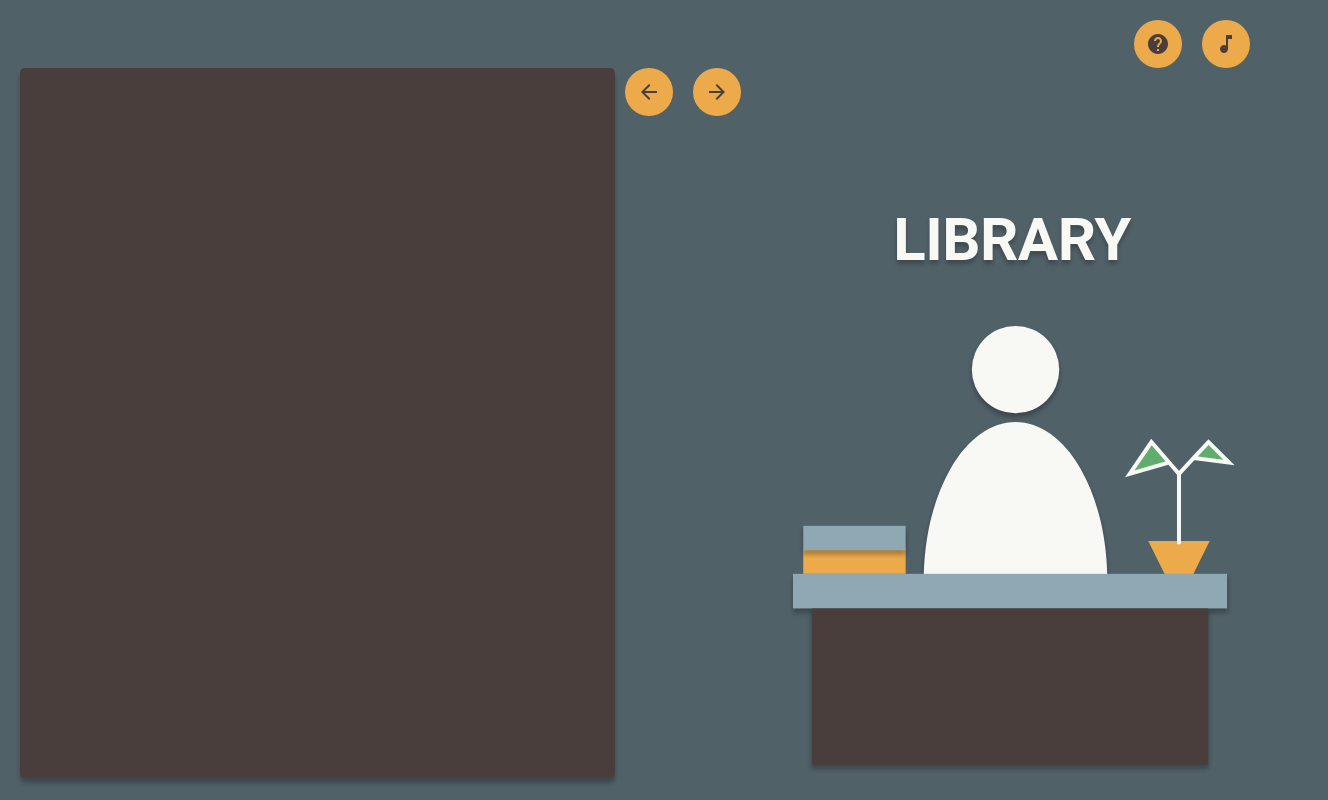
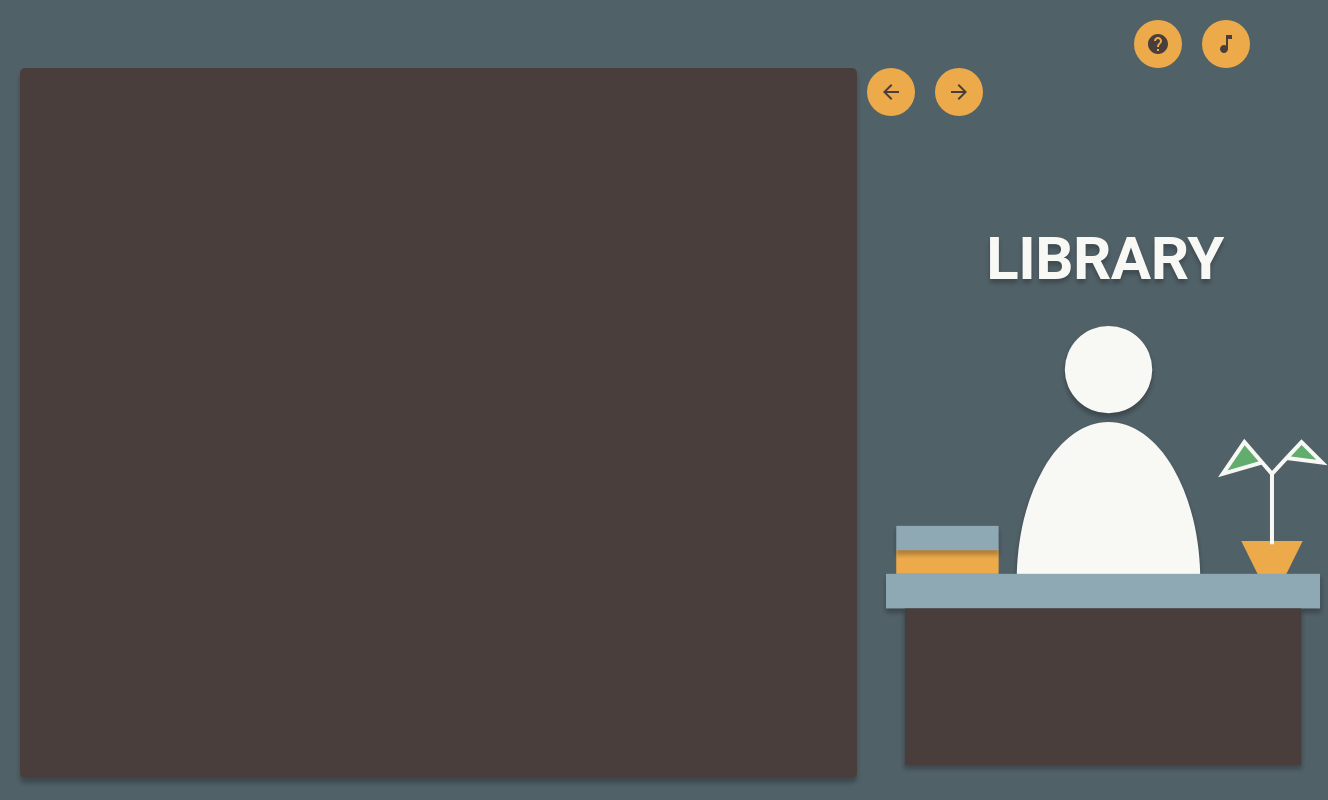
Before and after one commit to chrisrabe/library, a React (Create React App) app in the folder library-client/: page / in a window 1280 px wide. Shown: the whole page, 1328 px wide, since content can reach past the window. Built offline with nearby package versions, Linux system fonts and the light colour scheme.

Commit message:
adjusted ratio

```diff
--- a/library-client/src/components/pages/Home/components/BookPanel/index.jsx
+++ b/library-client/src/components/pages/Home/components/BookPanel/index.jsx
@@ -7,16 +7,16 @@ import BookShelf from './components/BookShelf';
 const Container = styled.div`
   display: flex;
   flex-direction: row;
-  width: 60%;
+  width: 75%;
   height: 100%;
 `;
 
 const ShelfContainer = styled.div`
-  width: 80%;
+  width: 90%;
 `;
 
 const NavContainer = styled.div`
-  width: 20%;
+  width: 10%;
 `;
 
 const ButtonContainer = styled.div`
--- a/library-client/src/components/pages/Home/components/LibrarianPanel/styles.js
+++ b/library-client/src/components/pages/Home/components/LibrarianPanel/styles.js
@@ -8,7 +8,7 @@ const pulsate = getPulsateFrames(1, 1.02);
 export const Container = styled.div`
   display: flex;
   flex-direction: column;
-  width: 40%;
+  width: 25%;
   height: 100%;
   align-items: center;
   justify-content: flex-end;
```
Also changed, not shown: 1 other file (tests, documents, lock files or other folders).
